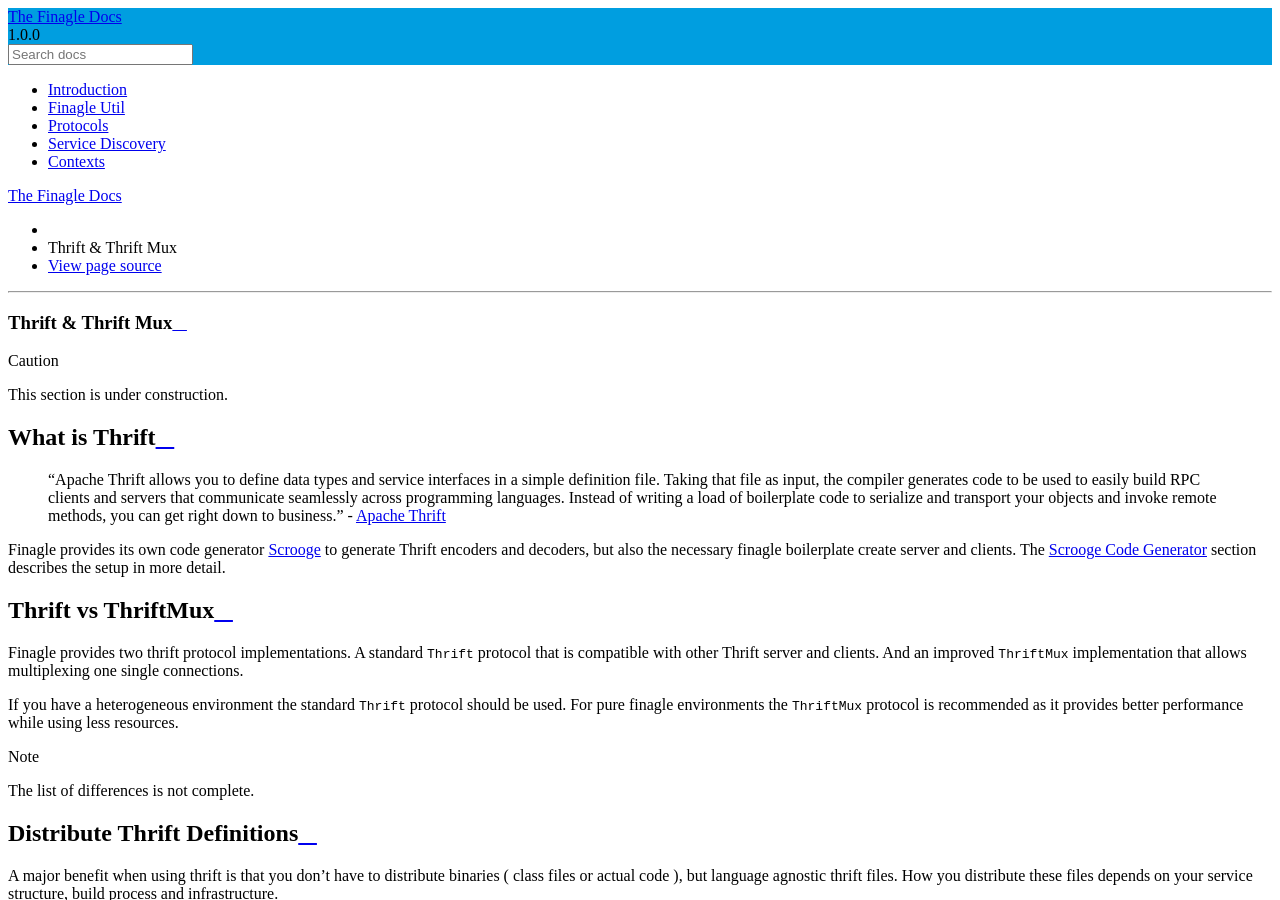
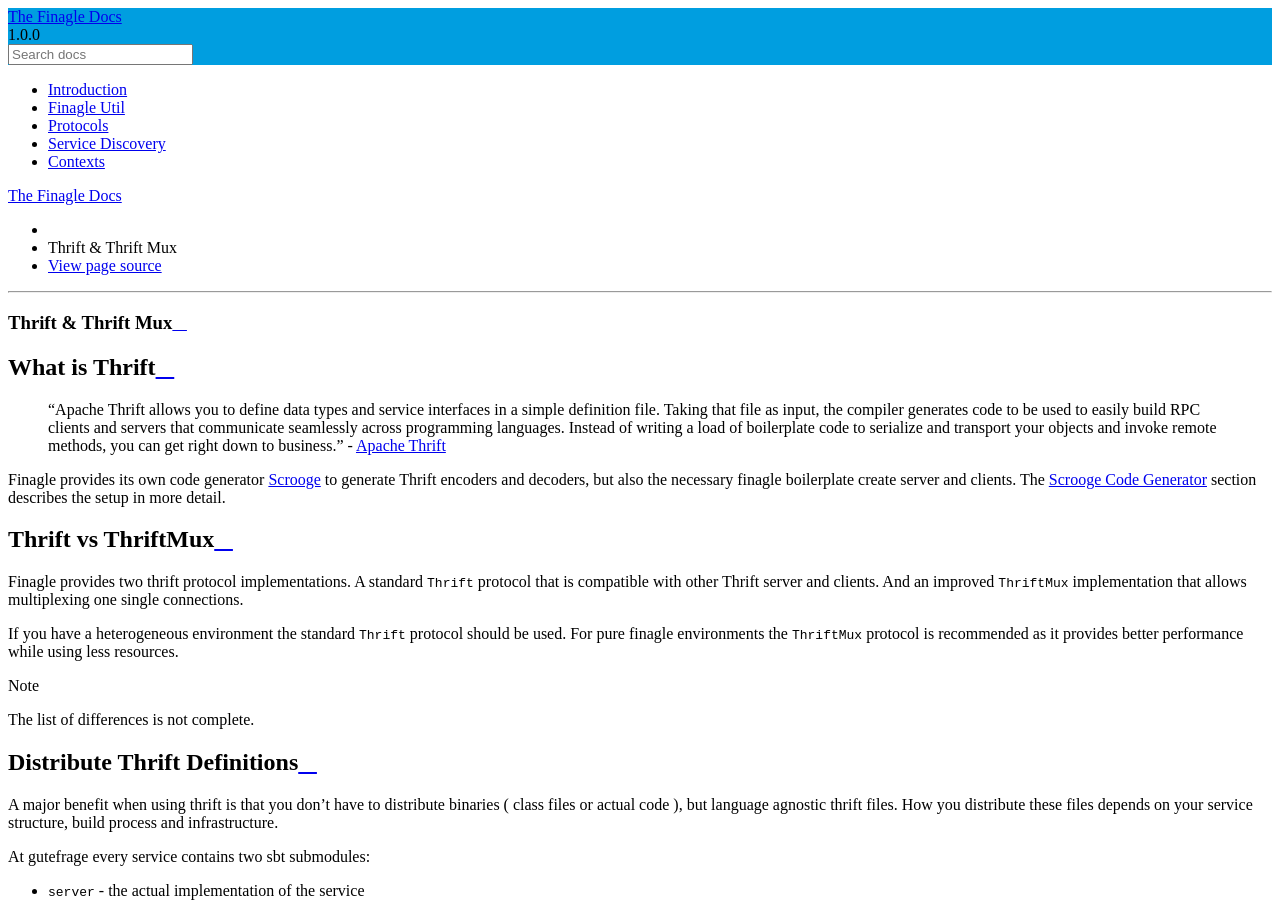
Before and after one commit to gutefrage/the-finagle-docs, a Sphinx documentation site: the page built from docs/content/protocols/thrift-mux.rst, in a window 1280 px wide and 900 px high. Built offline with Sphinx 7.4.7 and the Read the Docs theme 2.0.0, drawn with Linux system fonts in a browser that asks for light colours.

Commit message:
Remove under construction

```diff
--- a/docs/content/protocols/thrift-mux.rst
+++ b/docs/content/protocols/thrift-mux.rst
@@ -1,8 +1,5 @@
 Thrift & Thrift Mux
 ===================
-
-.. caution:: This section is under construction.
-
 
 What is Thrift
 --------------
```
